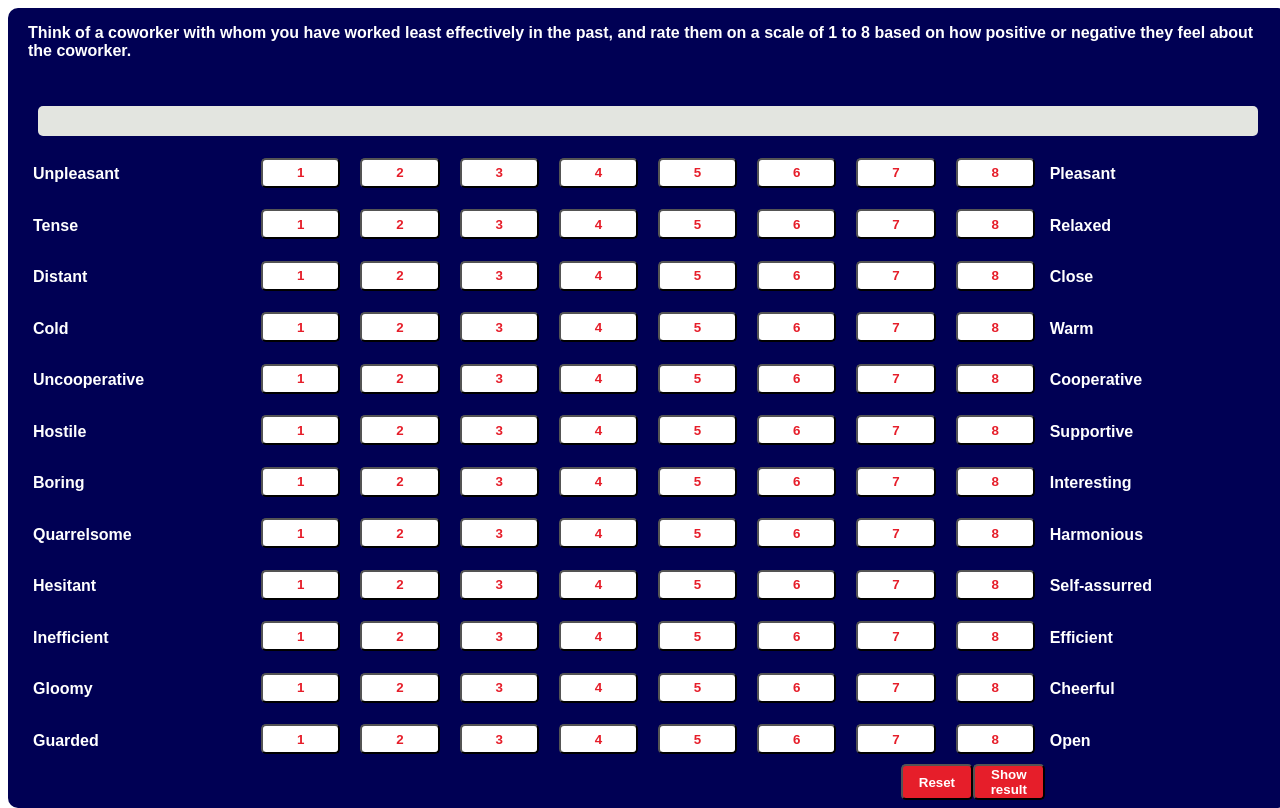
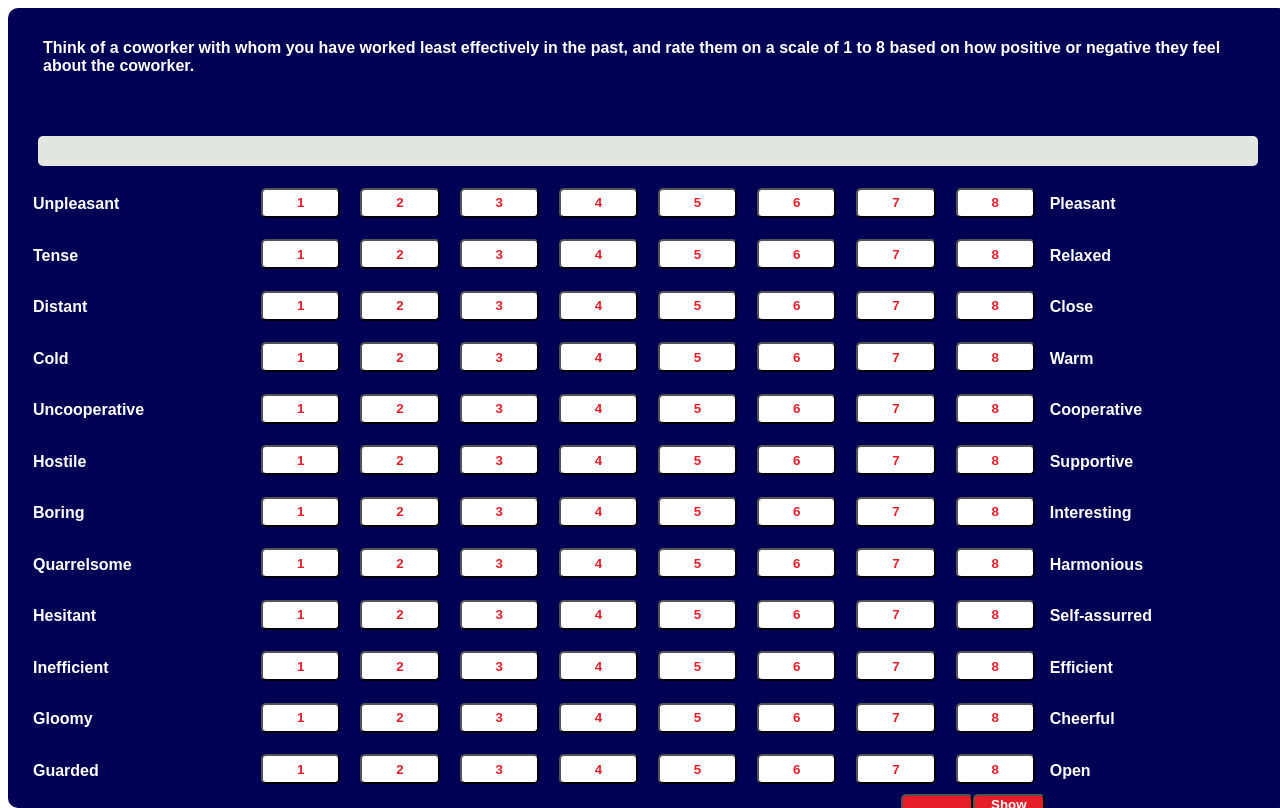
Before and after one commit to lengtvan/LPC_Scale_Test, a plain HTML site: page index.html in a window 1280 px wide. Drawn offline with Linux system fonts and the light colour scheme.

Commit message:
Update index.html

```diff
--- a/index.html
+++ b/index.html
@@ -12,7 +12,7 @@
 <body>
     <div id="calculator">
          <div class="row">
-                <div style="color: #fff; font-family: Arial, Helvetica, sans-serif; font-size:12pt">
+                <div style="color: #fff; font-family: Arial, Helvetica, sans-serif; font-size:12pt; padding: 15px;">
                     <p>Think of a coworker with whom you have worked least effectively in the past, and rate them on a scale of 1 to 8 based on how positive or negative they feel about the coworker.</p>
                 </div></div>
         <div id="display"></div>
```
